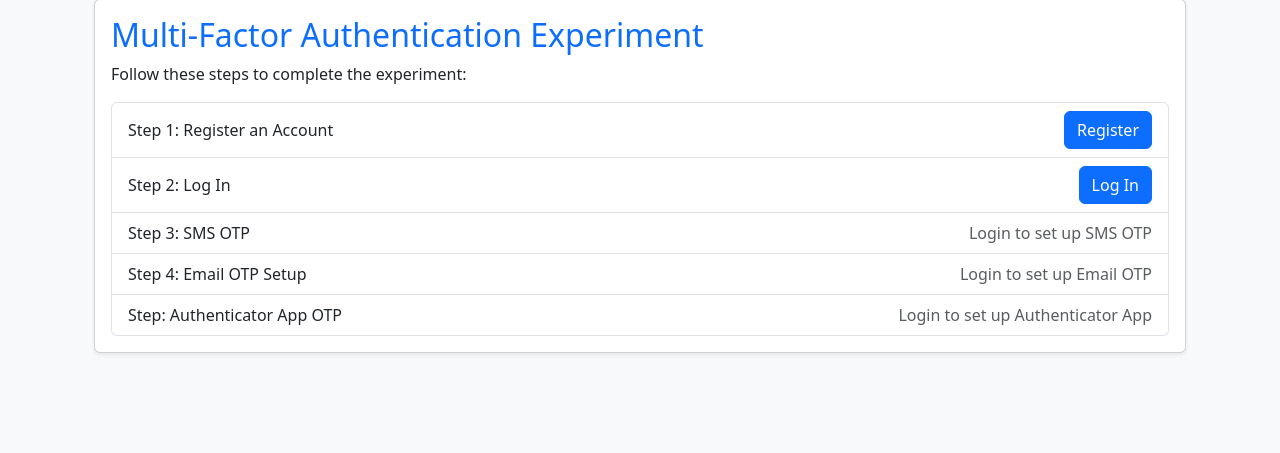
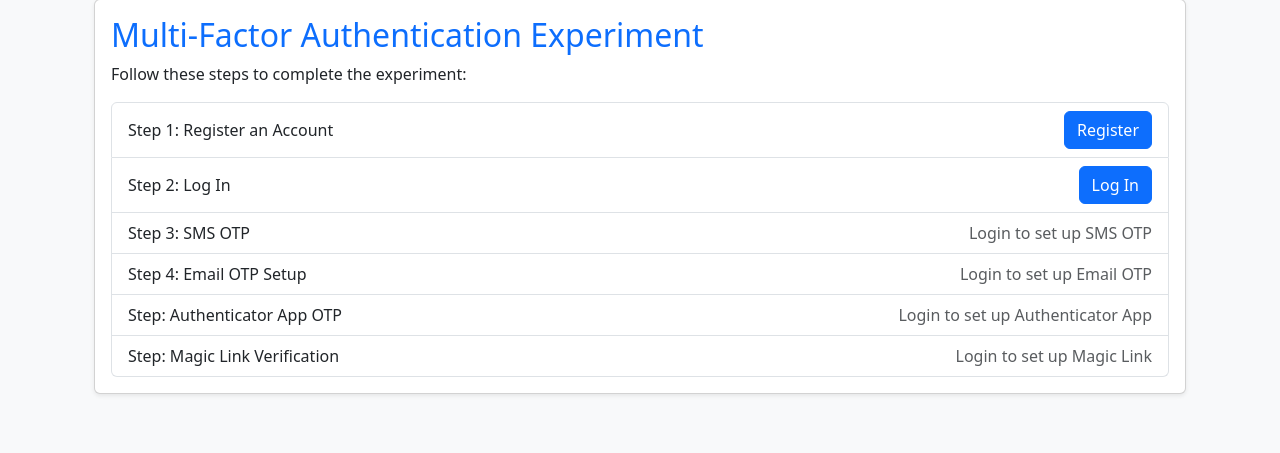
Before and after one commit to alexlines8/dissertation, a Flask app: page / in a window 1280 px wide. Shown: the part 105-558 px from the top of the page. Run offline with Flask 3, Linux system fonts and the light colour scheme.

Commit message:
Magic links

```diff
--- a/app.py
+++ b/app.py
@@ -13,6 +13,8 @@ import pyotp
 import qrcode
 import io
 import base64
+import uuid
+from datetime import datetime, timedelta
 
 
 app = Flask(__name__)
@@ -219,6 +221,69 @@ def verify_totp():
         return redirect(url_for('totp_setup'))
 
 
+@app.route('/magic-link', methods=['GET', 'POST'])
+@login_required
+def magic_link():
+    if request.method == 'POST':
+        email = request.form.get('email', '').strip()
+
+        # Basic email validation
+        if '@' not in email or '.' not in email:
+            flash('Invalid email address.', 'danger')
+            return redirect(url_for('magic_link'))
+
+        # Generate unique token
+        token = str(uuid.uuid4())
+        session['magic_link_token'] = token
+        session['magic_link_email'] = email
+        session['magic_link_timestamp'] = datetime.utcnow().isoformat()
+
+        # Generate link
+        link = url_for('verify_magic_link', token=token, _external=True)
+
+        # Send email
+        msg = Message('Magic Link for Authentication Study', sender=os.getenv('MAIL_USERNAME'), recipients=[email])
+        msg.body = f"""
+        Here is the magic link for the authentication study. It will expire in 15 minutes.
+
+        Please click the link to verify: {link}"""
+        mail.send(msg)
+
+        flash('Magic link sent to your email.', 'success')
+        return redirect(url_for('home'))
+
+    return render_template('magic_link.html')
+
+@app.route('/verify-magic-link/<token>')
+@login_required
+def verify_magic_link(token):
+    timestamp_str = session.get('magic_link_timestamp')
+    if not timestamp_str:
+        flash('Invalid or expired magic link.', 'danger')
+        return redirect(url_for('home'))
+
+    timestamp = datetime.fromisoformat(timestamp_str)
+    now = datetime.utcnow()
+
+    # Check if the link has expired (older than 15 minutes)
+    if now - timestamp > timedelta(minutes=15):
+        flash('Magic link has expired. Please request a new one.', 'danger')
+        session.pop('magic_link_token', None)
+        session.pop('magic_link_email', None)
+        session.pop('magic_link_timestamp', None)
+        return redirect(url_for('magic_link'))
+
+    if token == session.get('magic_link_token'):
+        current_user.magic_link_completed = True
+        db.session.commit()
+        session.pop('magic_link_token', None)
+        session.pop('magic_link_email', None)
+        flash('Magic link verified successfully!', 'success')
+        return redirect(url_for('home'))
+    else:
+        flash('Invalid or expired magic link.', 'danger')
+        return redirect(url_for('home'))
+
 
 
 @app.route('/create-db')
--- a/models.py
+++ b/models.py
@@ -13,3 +13,4 @@ class User(UserMixin, db.Model):
     email_mfa_completed = db.Column(db.Boolean, default=False)
     totp_secret = db.Column(db.String(16), nullable=True)
     totp_mfa_completed = db.Column(db.Boolean, default=False)
+    magic_link_completed = db.Column(db.Boolean, default=False)
--- a/templates/home.html
+++ b/templates/home.html
@@ -62,6 +62,18 @@
                 {% endif %}
             </li>
 
+            <!-- Step: Magic Link -->
+            <li class="list-group-item d-flex justify-content-between align-items-center">
+                Step: Magic Link Verification
+                {% if current_user.is_authenticated and current_user.magic_link_completed %}
+                    <span class="badge bg-success">✅</span>
+                {% elif current_user.is_authenticated %}
+                    <a href="{{ url_for('magic_link') }}" class="btn btn-primary btn-sm">Send Magic Link</a>
+                {% else %}
+                    <span class="text-muted">Login to set up Magic Link</span>
+                {% endif %}
+            </li>
+
 
 
         </li>
```
Also changed, not shown: templates/magic_link.html (added, +13 -0 lines).
